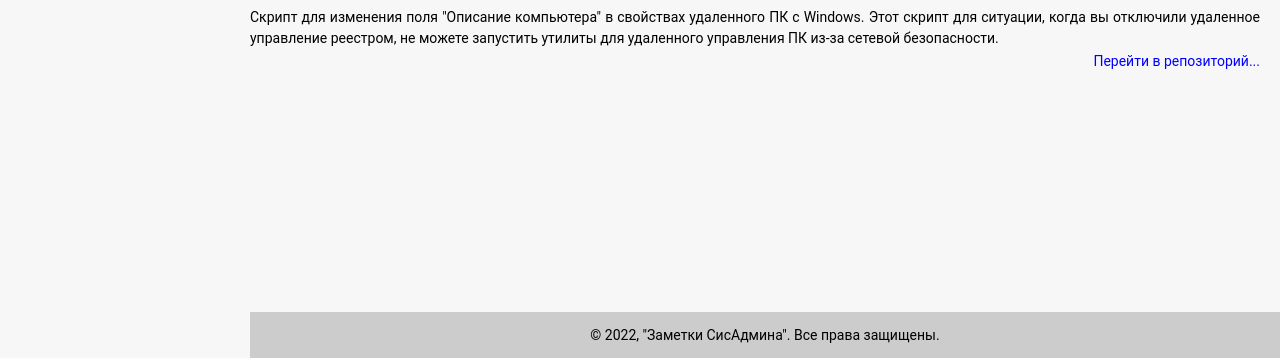
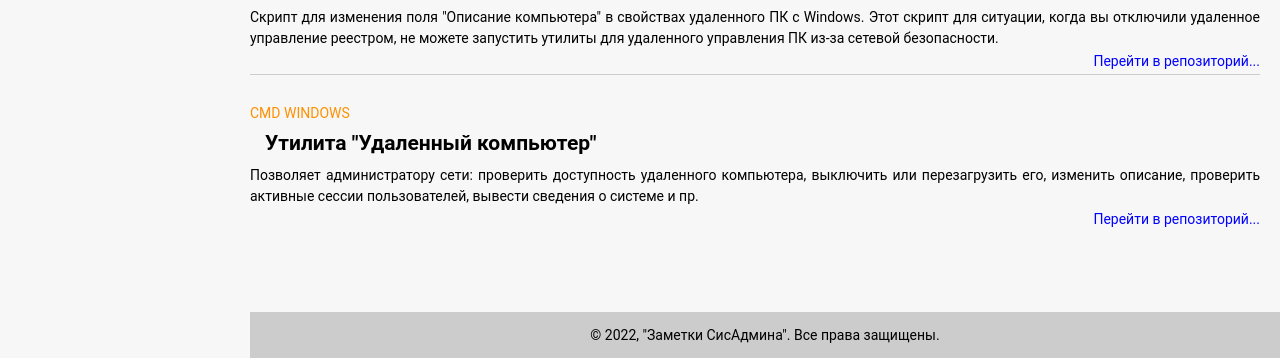
Before and after one commit to mva-klp/mva-klp.github.io, a plain HTML site: page index.html in a window 1280 px wide. Shown: the part 442-800 px from the top of the page. Drawn offline with Linux system fonts and the light colour scheme.

Commit message:
Added article about remote PC util

```diff
--- a/index.html
+++ b/index.html
@@ -109,6 +109,14 @@
 						</div>
 						<div class="repository"><a href="https://github.com/mva-klp/change-pc-description-on-remote-pc-win" alt="Репозиторий на GitHub">Перейти в репозиторий...</a></div>
 					</article>
+					<article class="article">
+						<div class="category"><span>CMD Windows</span></div>
+						<div class="post">
+							<h2>Утилита "Удаленный компьютер"</h2>
+							<p>Позволяет администратору сети: проверить доступность удаленного компьютера, выключить или перезагрузить его, изменить описание, проверить активные сессии пользователей, вывести сведения о системе и пр.</p>
+						</div>
+						<div class="repository"><a href="https://github.com/mva-klp/cmd-remote-pc-util" alt="Репозиторий на GitHub">Перейти в репозиторий...</a></div>
+					</article>
 				</div>
 			</div>
 			<footer>
```
